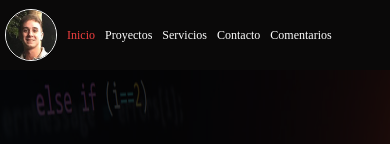
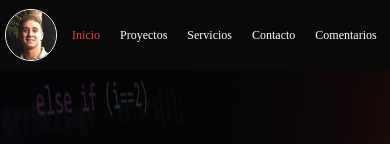
Before and after one commit to FacundoPagano/Portafolio-Martinez-pagano, a plain HTML site: page index.html in a window 390 px wide. Shown: the top 144 px of the page. Drawn offline with Linux system fonts and the light colour scheme.

Commit message:
solucione un error en el navbar del header

```diff
--- a/css/styles.css
+++ b/css/styles.css
@@ -397,7 +397,7 @@
 }
 @media only screen and (max-width:860px) {
     .cabecera{ justify-content: flex-start;}
-    .item{ margin: 5px;}
+    .item{ margin: 10px;}
     .titulo{font-size: 30px;}
 }
 @media only screen and (max-width: 700px){
@@ -423,7 +423,8 @@
 @media only screen and (max-width: 480px) {
 
     .parrafo{ font-size: 20px;}
-    .item{ font-size: 12px;}
+    .item{
+        font-size: 12px;}
     .servicio-derecha{font-size: 15px;}
     .servicio-izquierda{font-size: 15px;}
     .titulo{ font-size: 20px;}
```
